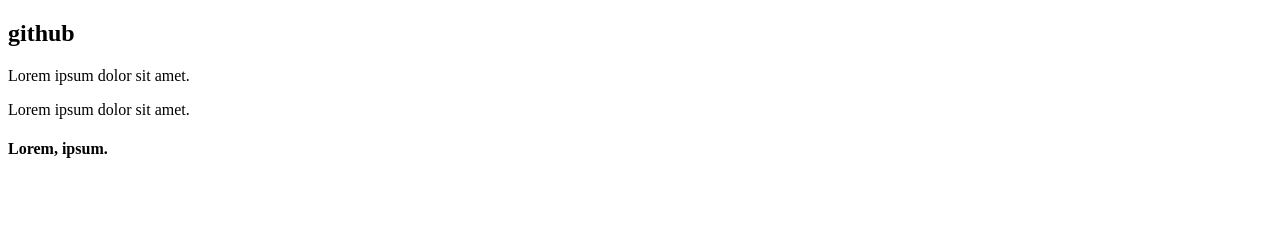
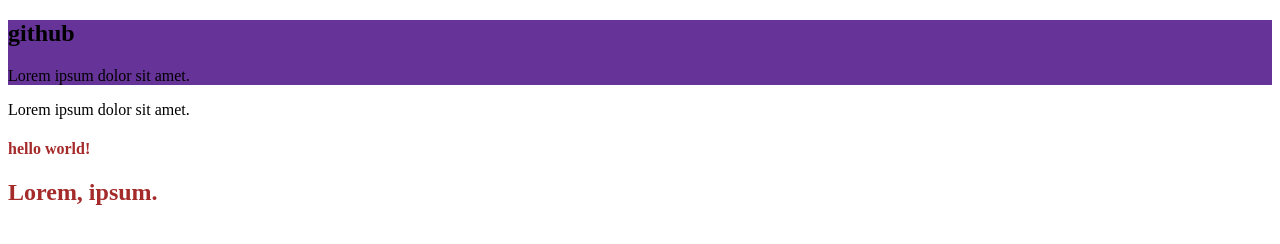
Before and after one commit to Muhammadiy93/index, a plain HTML site: page index.html in a window 1280 px wide. Drawn offline with Linux system fonts and the light colour scheme.

Commit message:
yangi link ulandi

```diff
--- a/index.html
+++ b/index.html
@@ -5,6 +5,7 @@
     <meta http-equiv="X-UA-Compatible" content="IE=edge">
     <meta name="viewport" content="width=device-width, initial-scale=1.0">
     <title>Document</title>
+    <link rel="stylesheet" href="./style.css">
 </head>
 <body>
     <div class="div1">
@@ -16,7 +17,8 @@
         <p>Lorem ipsum dolor sit amet.</p>
     </div>
     <div class="status">
-        <h4>Lorem, ipsum.</h4>
+        <h4>hello world!</h4>
+        <h2>Lorem, ipsum.</h2>
     </div>
 </body>
 </html>
```
